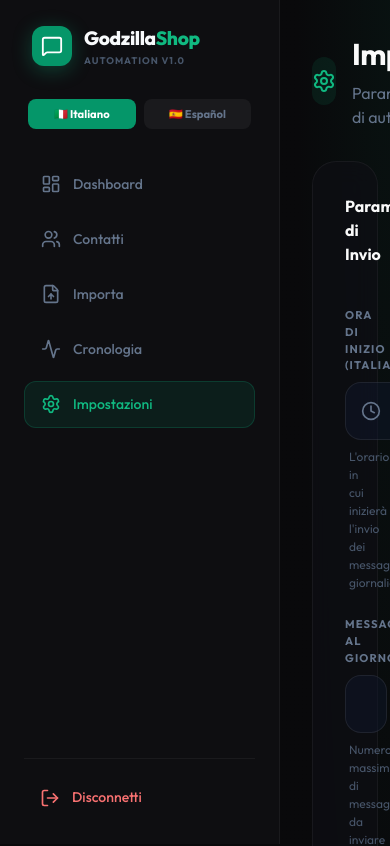
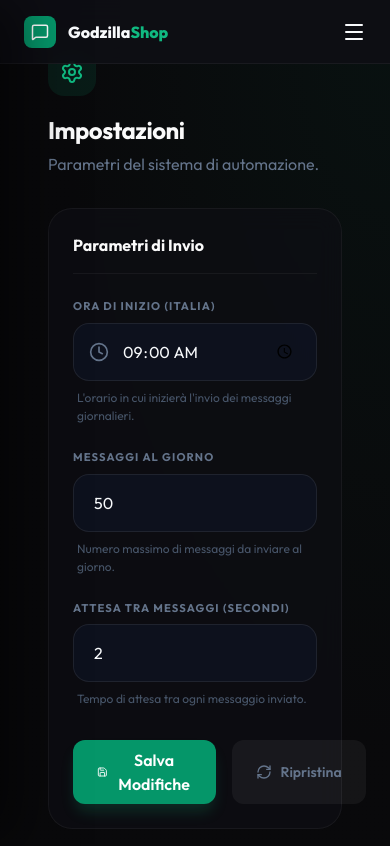
Before and after one commit to godzilla-shop/front, a Next.js app: page /config in a window 390 px wide. Shown: the top 846 px of the page. Built offline with nearby package versions, Linux system fonts and the light colour scheme; no server answers; sample sign-in values are in the browser's storage.

Commit message:
UI: Responsividad móvil completa en todas las páginas

```diff
--- a/src/app/config/page.tsx
+++ b/src/app/config/page.tsx
@@ -65,8 +65,8 @@ export default function ConfigPage() {
     };
 
     return (
-        <div style={{ maxWidth: 640, display: "flex", flexDirection: "column", gap: "2rem" }}>
-            <header style={{ display: "flex", alignItems: "center", gap: "1rem" }}>
+        <div style={{ width: "100%", maxWidth: 640, display: "flex", flexDirection: "column", gap: "2rem" }}>
+            <header style={{ display: "flex", flexWrap: "wrap", alignItems: "center", gap: "1rem" }}>
                 <div style={{ width: 48, height: 48, background: "rgba(16,185,129,0.1)", borderRadius: "1rem", display: "flex", alignItems: "center", justifyContent: "center" }}>
                     <Settings style={{ width: 24, height: 24, color: "#10b981" }} />
                 </div>
--- a/src/app/globals.css
+++ b/src/app/globals.css
@@ -8,6 +8,7 @@
   --color-card: hsl(240 10% 6%);
   --color-card-foreground: hsl(0 0% 98%);
   --color-muted: hsl(240 3.7% 15.9%);
+  --color-muted-foreground: hsl(240 5% 64.9%);
   --color-muted-foreground: hsl(240 5% 64.9%);
   --color-border: hsl(240 3.7% 15.9%);
   --color-ring: hsl(142.1 70.6% 45.3%);
@@ -81,3 +82,61 @@ body {
 .btn-primary:active {
   transform: scale(0.95);
 }
+
+/* Responsive Utilities */
+.desktop-only {
+  display: flex !important;
+}
+
+.mobile-only {
+  display: none !important;
+}
+
+@media (max-width: 1024px) {
+  .desktop-only {
+    display: none !important;
+  }
+
+  .mobile-only {
+    display: flex !important;
+  }
+
+  .main-content {
+    padding: 1rem !important;
+  }
+
+  .stats-grid {
+    grid-template-columns: 1fr 1fr !important;
+    gap: 1rem !important;
+  }
+
+  .dashboard-grid {
+    grid-template-columns: 1fr !important;
+    gap: 1.5rem !important;
+  }
+
+  .glass {
+    padding: 1.5rem !important;
+  }
+}
+
+@media (max-width: 1024px) {
+  .body-layout {
+    flex-direction: column !important;
+  }
+}
+
+@media (max-width: 640px) {
+  .stats-grid {
+    grid-template-columns: 1fr !important;
+  }
+
+  header h2 {
+    font-size: 1.5rem !important;
+  }
+
+  .table-responsive {
+    overflow-x: auto;
+    -webkit-overflow-scrolling: touch;
+  }
+}
--- a/src/app/import/page.tsx
+++ b/src/app/import/page.tsx
@@ -71,9 +71,9 @@ export default function ImportPage() {
                 )}
             </div>
 
-            <div className="glass" style={{ borderRadius: "1.5rem", padding: "2rem" }}>
-                <h3 style={{ fontWeight: 700, marginBottom: "1rem" }}>{I.requirements}</h3>
-                <div style={{ display: "grid", gridTemplateColumns: "1fr 1fr", gap: "0.75rem" }}>
+            <div className="glass" style={{ borderRadius: "1.5rem", padding: "1.5rem" }}>
+                <h3 style={{ fontWeight: 700, marginBottom: "1.5rem" }}>{I.requirements}</h3>
+                <div className="stats-grid" style={{ display: "grid", gap: "0.75rem" }}>
                     {[I.req1, I.req2, I.req3, I.req4].map((r) => (
                         <div key={r} style={{ display: "flex", alignItems: "center", gap: "0.75rem", padding: "1rem", background: "rgba(255,255,255,0.03)", borderRadius: "0.75rem", fontSize: "0.875rem", color: "#64748b" }}>
                             <div style={{ width: 8, height: 8, borderRadius: "50%", background: "#10b981", flexShrink: 0 }} />{r}
--- a/src/app/layout.tsx
+++ b/src/app/layout.tsx
@@ -20,19 +20,19 @@ export default function RootLayout({
   return (
     <html lang="it">
       <body
-        className={outfit.className}
+        className={`${outfit.className} body-layout`}
         style={{
           background: "hsl(240 10% 3.9%)",
           color: "hsl(0 0% 98%)",
-          display: "flex",
           minHeight: "100vh",
-          overflow: "hidden",
+          display: "flex"
         }}
       >
         <LangProvider>
           <AuthGuard>
             <Sidebar />
             <main
+              className="main-content"
               style={{
                 flex: 1,
                 overflowY: "auto",
--- a/src/components/Sidebar.tsx
+++ b/src/components/Sidebar.tsx
@@ -1,5 +1,6 @@
 "use client";
 
+import { useState, useEffect } from "react";
 import Link from "next/link";
 import { usePathname } from "next/navigation";
 import {
@@ -9,7 +10,9 @@ import {
     Settings,
     LogOut,
     MessageSquare,
-    Activity
+    Activity,
+    Menu,
+    X
 } from "lucide-react";
 import { useLang } from "@/context/LangContext";
 import { translations } from "@/lib/translations";
@@ -19,7 +22,13 @@ import { auth } from "@/lib/firebase";
 export default function Sidebar() {
     const pathname = usePathname();
     const { t, locale, setLocale } = useLang();
+    const [isOpen, setIsOpen] = useState(false);
     const N = t.nav;
+
+    // Close sidebar on navigation (mobile)
+    useEffect(() => {
+        setIsOpen(false);
+    }, [pathname]);
 
     const menuItems = [
         { name: N.dashboard, href: "/", icon: LayoutDashboard },
@@ -35,7 +44,61 @@ export default function Sidebar() {
     };
 
     return (
-        <aside style={{
+        <>
+            {/* Mobile Header */}
+            <header className="mobile-only" style={{
+                position: 'fixed',
+                top: 0,
+                left: 0,
+                right: 0,
+                height: '64px',
+                background: 'rgba(15, 15, 20, 0.9)',
+                backdropFilter: 'blur(12px)',
+                borderBottom: '1px solid rgba(255,255,255,0.05)',
+                padding: '0 1.5rem',
+                alignItems: 'center',
+                justifyContent: 'space-between',
+                zIndex: 60,
+            }}>
+                <div style={{ display: 'flex', alignItems: 'center', gap: '0.75rem' }}>
+                    <div style={{
+                        width: 32, height: 32,
+                        background: '#059669',
+                        borderRadius: '0.5rem',
+                        display: 'flex', alignItems: 'center', justifyContent: 'center',
+                    }}>
+                        <MessageSquare style={{ color: '#fff', width: 18, height: 18 }} />
+                    </div>
+                    <h1 style={{ fontSize: '1rem', fontWeight: 800, color: '#f8fafc' }}>
+                        Godzilla<span style={{ color: '#10b981' }}>Shop</span>
+                    </h1>
+                </div>
+                <button
+                    onClick={() => setIsOpen(!isOpen)}
+                    style={{ background: 'none', border: 'none', color: '#f8fafc', cursor: 'pointer' }}
+                >
+                    {isOpen ? <X /> : <Menu />}
+                </button>
+            </header>
+
+            {/* Sidebar Overlay */}
+            {isOpen && (
+                <div
+                    onClick={() => setIsOpen(false)}
+                    style={{
+                        position: 'fixed',
+                        inset: 0,
+                        background: 'rgba(0,0,0,0.6)',
+                        backdropFilter: 'blur(4px)',
+                        zIndex: 70,
+                    }}
+                />
+            )}
+
+            {/* Sidebar Content */}
+            <aside
+                className={isOpen ? "mobile-sidebar-open" : "desktop-sidebar"}
+                style={{
                     width: '280px',
                     background: 'hsl(240 10% 6%)',
                     borderRight: '1px solid rgba(255,255,255,0.05)',
@@ -44,9 +107,14 @@ export default function Sidebar() {
                     flexDirection: 'column',
                     padding: '1.5rem',
                     gap: '2rem',
-            zIndex: 50,
-        }}>
-            {/* Brand */}
+                    zIndex: 80,
+                    position: 'sticky',
+                    top: 0,
+                    transition: 'all 0.3s cubic-bezier(0.4, 0, 0.2, 1)',
+                }}
+            >
+                {/* Brand (Desktop only) */}
+                <div className="desktop-only" style={{ flexDirection: 'column', gap: '2rem' }}>
                     <div style={{ display: 'flex', alignItems: 'center', gap: '0.75rem', padding: '0 0.5rem' }}>
                         <div style={{
                             width: 40, height: 40,
@@ -65,6 +133,13 @@ export default function Sidebar() {
                                 {N.subtitle}
                             </p>
                         </div>
+                    </div>
+                </div>
+
+                {/* Brand (Mobile Sidebar Header) */}
+                <div className="mobile-only" style={{ padding: '0 0.5rem', marginBottom: '1rem', justifyContent: 'space-between', alignItems: 'center' }}>
+                    <span style={{ color: '#64748b', fontSize: '0.7rem', fontWeight: 700, textTransform: 'uppercase', letterSpacing: '0.1em' }}>Menu</span>
+                    <button onClick={() => setIsOpen(false)} style={{ background: 'none', border: 'none', color: '#64748b' }}><X size={20} /></button>
                 </div>
 
                 {/* Language switcher */}
@@ -148,5 +223,21 @@ export default function Sidebar() {
                     </button>
                 </div>
             </aside>
+
+            <style jsx>{`
+                @media (max-width: 1024px) {
+                    aside {
+                        position: fixed !important;
+                        left: -280px !important;
+                        top: 0 !important;
+                        bottom: 0 !important;
+                        box-shadow: 20px 0 50px rgba(0,0,0,0.5);
+                    }
+                    aside.mobile-sidebar-open {
+                        left: 0 !important;
+                    }
+                }
+            `}</style>
+        </>
     );
 }
```
Also changed, not shown: src/app/contacts/page.tsx (+8 -8 lines), src/app/history/page.tsx (+8 -8 lines), src/app/page.tsx (+11 -6 lines). Lines whose indentation alone changed are shown as unchanged.
